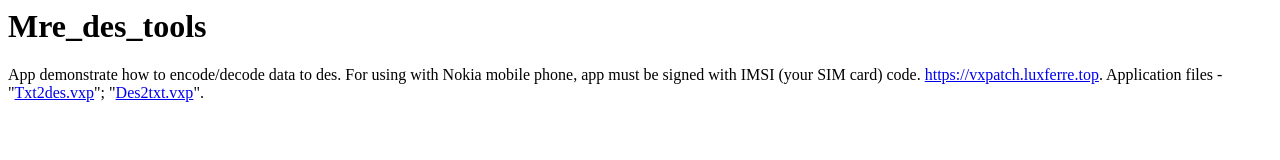
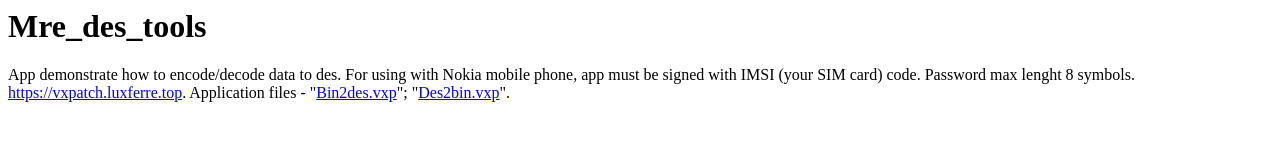
Before and after one commit to RDZDX/mre_des_tools, a plain HTML site: page docs/index.html in a window 1280 px wide. Drawn offline with Linux system fonts and the light colour scheme.

Commit message:
Update index.html

```diff
--- a/docs/index.html
+++ b/docs/index.html
@@ -3,10 +3,10 @@
 <body>
   <h1>Mre_des_tools</h1>
   <p>App demonstrate how to encode/decode data to des.
-    For using with Nokia mobile phone, app must be signed with IMSI (your SIM card) code.
+    For using with Nokia mobile phone, app must be signed with IMSI (your SIM card) code. Password max lenght 8 symbols.
     <a href="https://vxpatch.luxferre.top">https://vxpatch.luxferre.top</a>. Application files -
-    "<a href="https://github.com/RDZDX/mre_des_tools/blob/main/Txt2des.vxp?raw=true" download>Txt2des.vxp</a>";
-    "<a href="https://github.com/RDZDX/mre_des_tools/blob/main/Des2txt.vxp?raw=true" download>Des2txt.vxp</a>".
+    "<a href="https://github.com/RDZDX/mre_des_tools/blob/main/Bin2des.vxp?raw=true" download>Bin2des.vxp</a>";
+    "<a href="https://github.com/RDZDX/mre_des_tools/blob/main/Des2bin.vxp?raw=true" download>Des2bin.vxp</a>".
   </p>
 </body>
 
```
